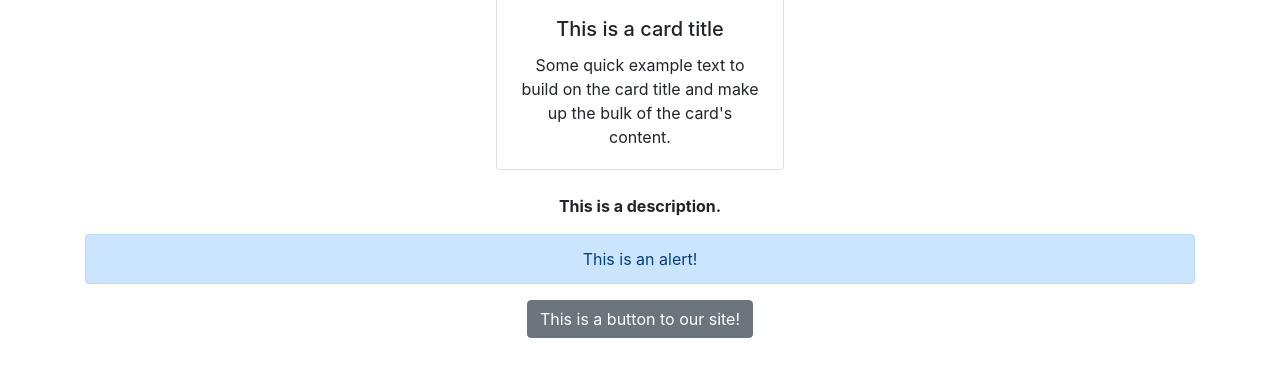
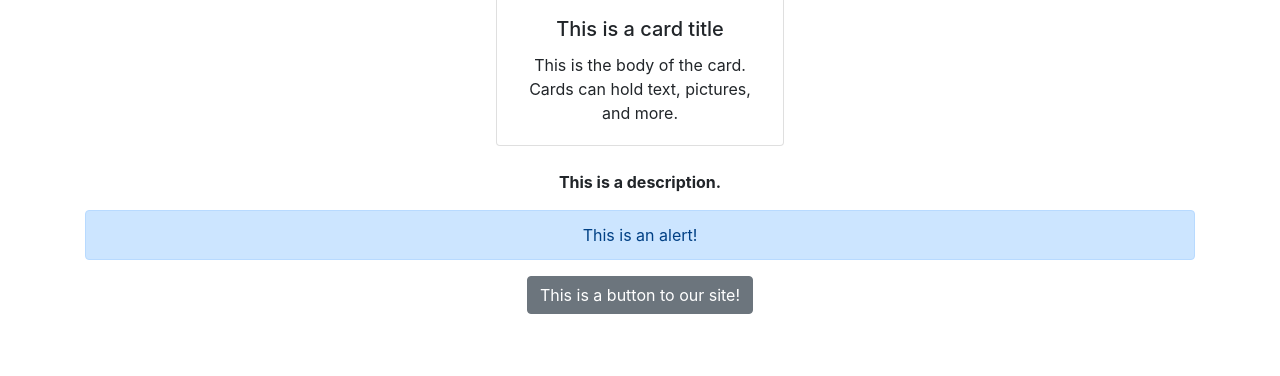
Before and after one commit to MinorityProgrammers/bootstrap-basics, a plain HTML site: page index.html in a window 1280 px wide. Shown: the part 184-560 px from the top of the page. Drawn offline with nearby package versions, Linux system fonts and the light colour scheme.

Commit message:
updated card example

```diff
--- a/index.html
+++ b/index.html
@@ -29,8 +29,8 @@
         <div class="card-body">
           <h5 class="card-title">This is a card title</h5>
           <p class="card-text">
-            Some quick example text to build on the card title and make up the
-            bulk of the card's content.
+            This is the body of the card. Cards can hold text, pictures, and
+            more.
           </p>
         </div>
       </div>
```
